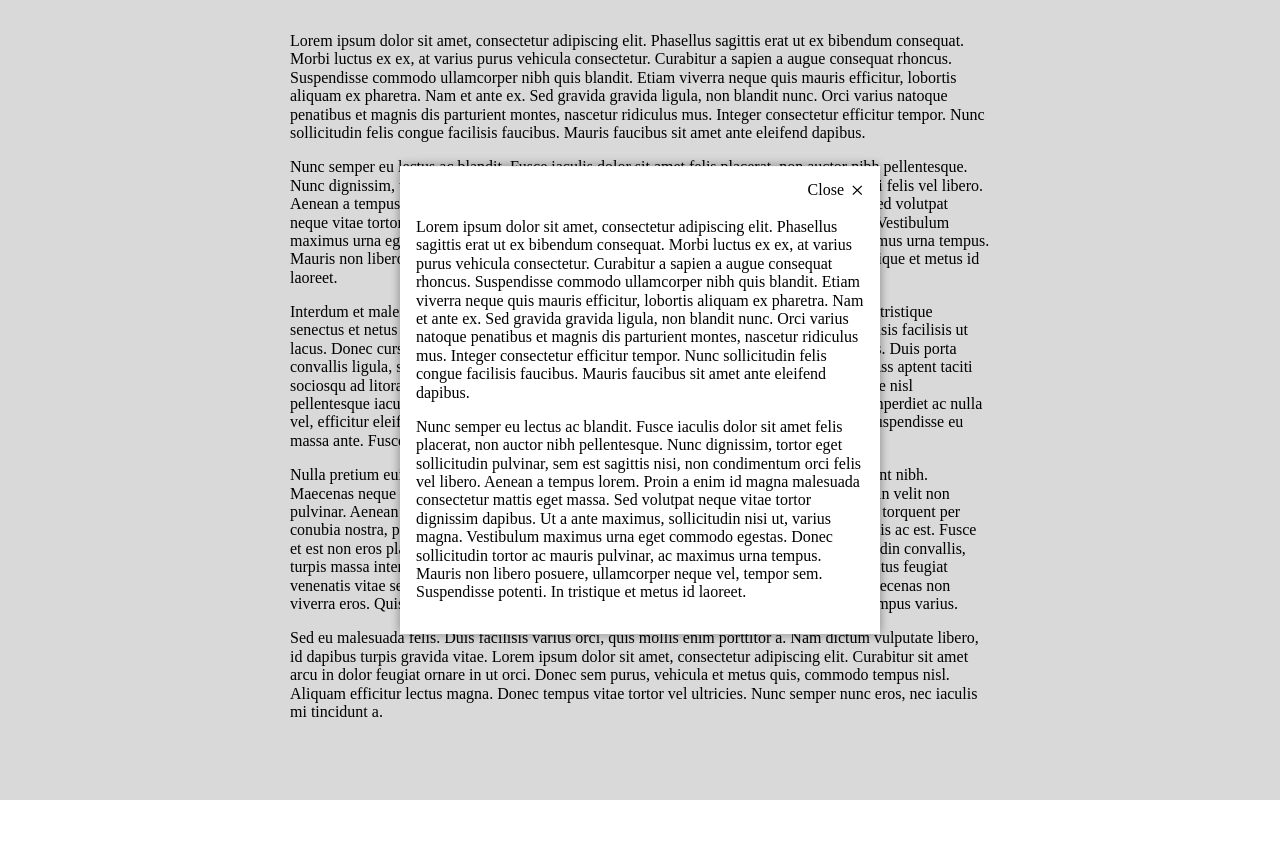
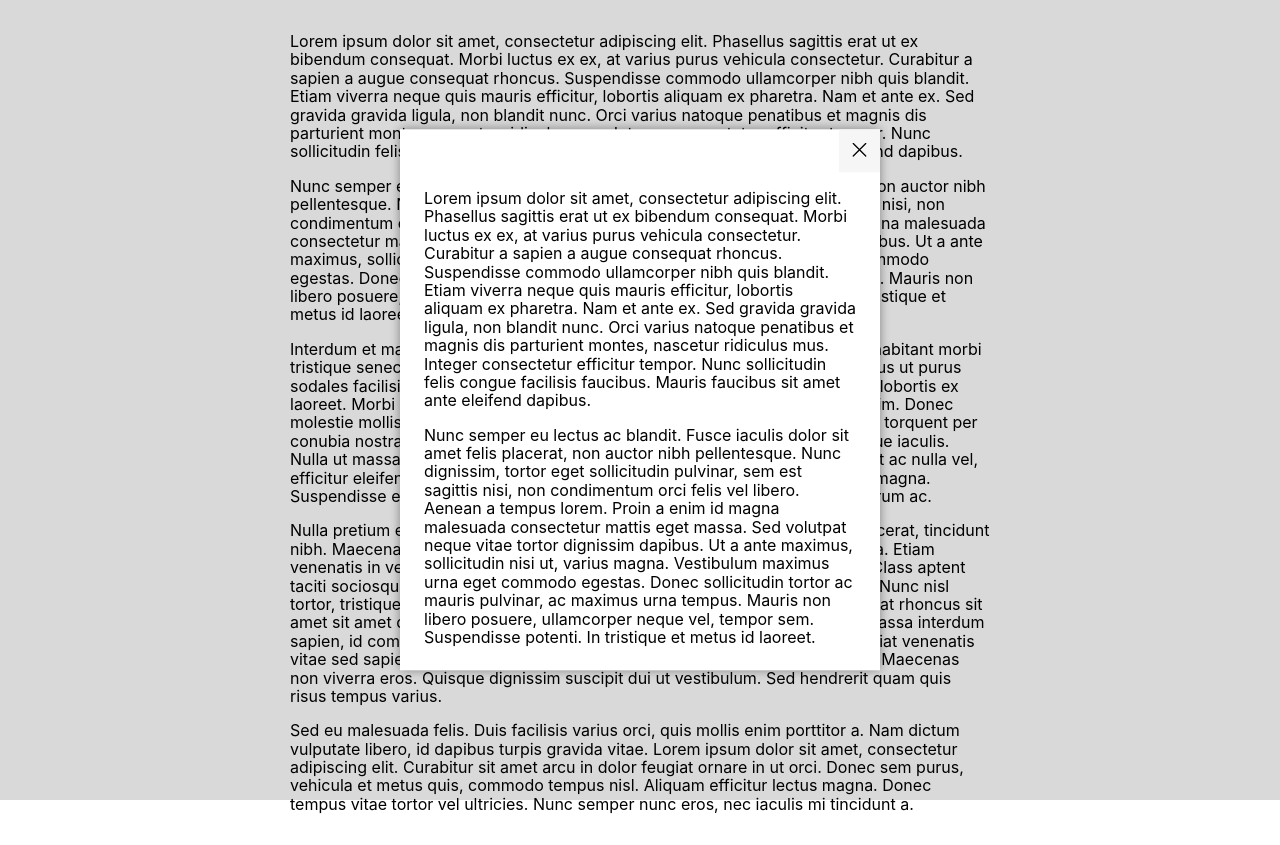
Before and after one commit to Assortment/react-modal-component, a React app: page / in a window 1280 px wide. Before the commit the page ends 800 px from the top, so only its background shows below. Built offline with nearby package versions, Linux system fonts and the light colour scheme.

Commit message:
Base Modal styling :art:

```diff
--- a/src/components/Modal.js
+++ b/src/components/Modal.js
@@ -5,13 +5,14 @@ const Modal = () => {
     <aside className="c-modal-cover" role="dialog" aria-label="A label describing the Modal's current content" tabIndex="-1">
       <div className="c-modal">
         <button className="c-modal__close" aria-label="Close Modal">
-          <span className="c-modal__close-text">Close</span>
-          <span className="c-modal__close-icon">&times;</span>
+          <span className="u-hide-visually">Close</span>
+          <svg viewBox="0 0 40 40" className="c-modal__close-icon">
+            <path d="M 10,10 L 30,30 M 30,10 L 10,30"></path>
+          </svg>
         </button>
         <div className="c-modal__body">
           <p>Lorem ipsum dolor sit amet, consectetur adipiscing elit. Phasellus sagittis erat ut ex bibendum consequat. Morbi luctus ex ex, at varius purus vehicula consectetur. Curabitur a sapien a augue consequat rhoncus. Suspendisse commodo ullamcorper nibh quis blandit. Etiam viverra neque quis mauris efficitur, lobortis aliquam ex pharetra. Nam et ante ex. Sed gravida gravida ligula, non blandit nunc. Orci varius natoque penatibus et magnis dis parturient montes, nascetur ridiculus mus. Integer consectetur efficitur tempor. Nunc sollicitudin felis congue facilisis faucibus. Mauris faucibus sit amet ante eleifend dapibus.</p>
-
-          <p>Nunc semper eu lectus ac blandit. Fusce iaculis dolor sit amet felis placerat, non auctor nibh pellentesque. Nunc dignissim, tortor eget sollicitudin pulvinar, sem est sagittis nisi, non condimentum orci felis vel libero. Aenean a tempus lorem. Proin a enim id magna malesuada consectetur mattis eget massa. Sed volutpat neque vitae tortor dignissim dapibus. Ut a ante maximus, sollicitudin nisi ut, varius magna. Vestibulum maximus urna eget commodo egestas. Donec sollicitudin tortor ac mauris pulvinar, ac maximus urna tempus. Mauris non libero posuere, ullamcorper neque vel, tempor sem. Suspendisse potenti. In tristique et metus id laoreet.</p>
+          <p style={{marginBottom: 0}}>Nunc semper eu lectus ac blandit. Fusce iaculis dolor sit amet felis placerat, non auctor nibh pellentesque. Nunc dignissim, tortor eget sollicitudin pulvinar, sem est sagittis nisi, non condimentum orci felis vel libero. Aenean a tempus lorem. Proin a enim id magna malesuada consectetur mattis eget massa. Sed volutpat neque vitae tortor dignissim dapibus. Ut a ante maximus, sollicitudin nisi ut, varius magna. Vestibulum maximus urna eget commodo egestas. Donec sollicitudin tortor ac mauris pulvinar, ac maximus urna tempus. Mauris non libero posuere, ullamcorper neque vel, tempor sem. Suspendisse potenti. In tristique et metus id laoreet.</p>
         </div>
       </div>
     </aside>
--- a/src/scss/_base.scss
+++ b/src/scss/_base.scss
@@ -1,4 +1,5 @@
 html {
+  font-family: -apple-system, BlinkMacSystemFont, Helvetica, Arial, sans-serif;
   box-sizing: border-box;
 }
 
--- a/src/scss/_modal.scss
+++ b/src/scss/_modal.scss
@@ -19,7 +19,7 @@
   left: 0;
   width: 100%;
   height: 100%;
-  padding: 1em;
+  padding: 2.5em 1.5em 1.5em 1.5em;
   background-color: #FFFFFF;
   box-shadow: 0 0 10px 0 rgba(0,0,0,.4);
   overflow-y: auto;
@@ -36,27 +36,24 @@
 }
 
 .c-modal__close {
-  position: relative;
-  float: right;
-  padding: 0;
+  position: absolute;
+  top: 0;
+  right: 0;
+  padding: .5em;
   line-height: 1;
-  background: 0;
+  background: #f6f6f7;
   border: 0;
   box-shadow: 0;
   cursor: pointer;
 }
 
-.c-modal__close-text {
-  padding-right: 1.25em;
-}
-
 .c-modal__close-icon {
-  position: absolute;
-  top: 50%;
-  right: 0;
-  transform: translateY(-50%);
-  margin-left: .25em;
-  font-size: 1.5rem;
+  width: 25px;
+  height: 25px;
+  fill: transparent;
+  stroke: black;
+  stroke-linecap: round;
+  stroke-width: 2;
 }
 
 .c-modal__body {
--- /dev/null
+++ b/src/scss/_utilities.scss
@@ -0,0 +1,22 @@
+/**
+ * Visually hide content but keep accessible to screen readers.
+ * http://snook.ca/archives/html_and_css/hiding-content-for-accessibility
+ */
+.u-hide-visually {
+  border: 0 !important;
+  clip: rect(0 0 0 0) !important;
+  height: 1px !important;
+  margin: -1px !important;
+  overflow: hidden !important;
+  padding: 0 !important;
+  position: absolute !important;
+  width: 1px !important;
+  white-space: nowrap !important;
+}
+
+/**
+ * Lock the scroll position by adding this class to the `<html>` element.
+ */
+.u-lock-scroll {
+  overflow: hidden !important;
+}
--- a/src/scss/styles.scss
+++ b/src/scss/styles.scss
@@ -1,3 +1,4 @@
 @import "normalize";
 @import "base";
 @import "modal";
+@import "utilities";
```
